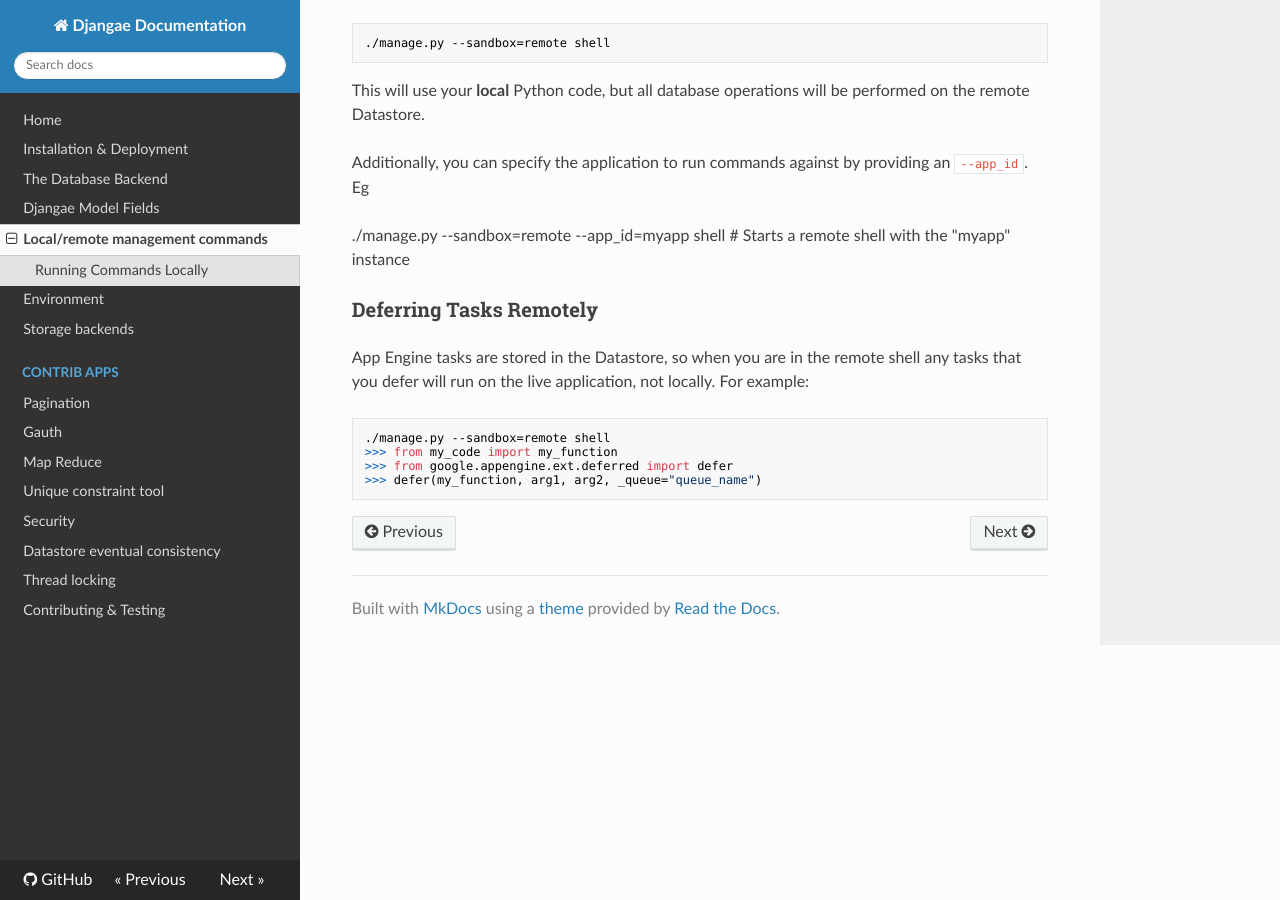
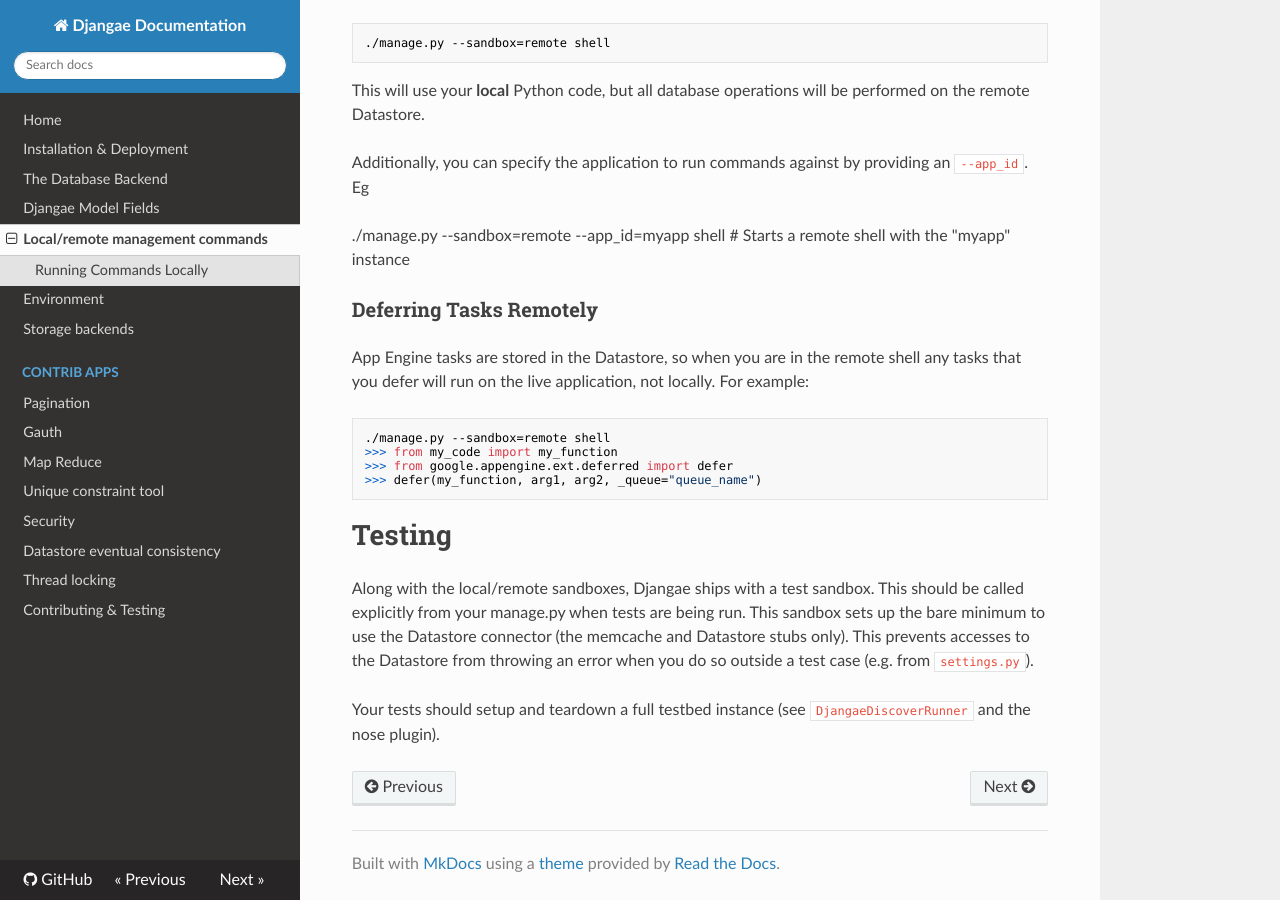
Before and after one commit to wittfabian/djangae, an MkDocs documentation site: the page built from docs/sandbox.md, in a window 1280 px wide and 900 px high, scrolled down 1321 px. Built offline with MkDocs 1.6.1, drawn with Linux system fonts in a browser that asks for light colours; nearby versions of some CDN libraries; old or Windows-style settings are respelled for this version of MkDocs.

Commit message:
Update the documentation

```diff
--- a/docs/sandbox.md
+++ b/docs/sandbox.md
@@ -61,3 +61,13 @@
     >>> from my_code import my_function
     >>> from google.appengine.ext.deferred import defer
     >>> defer(my_function, arg1, arg2, _queue="queue_name")
+
+
+# Testing
+
+Along with the local/remote sandboxes, Djangae ships with a test sandbox. This should be called explicitly
+from your manage.py when tests are being run. This sandbox sets up the bare minimum to use the Datastore
+connector (the memcache and Datastore stubs only). This prevents accesses to the Datastore from throwing an error
+when you do so outside a test case (e.g. from `settings.py`).
+
+Your tests should setup and teardown a full testbed instance (see `DjangaeDiscoverRunner` and the nose plugin).
```
